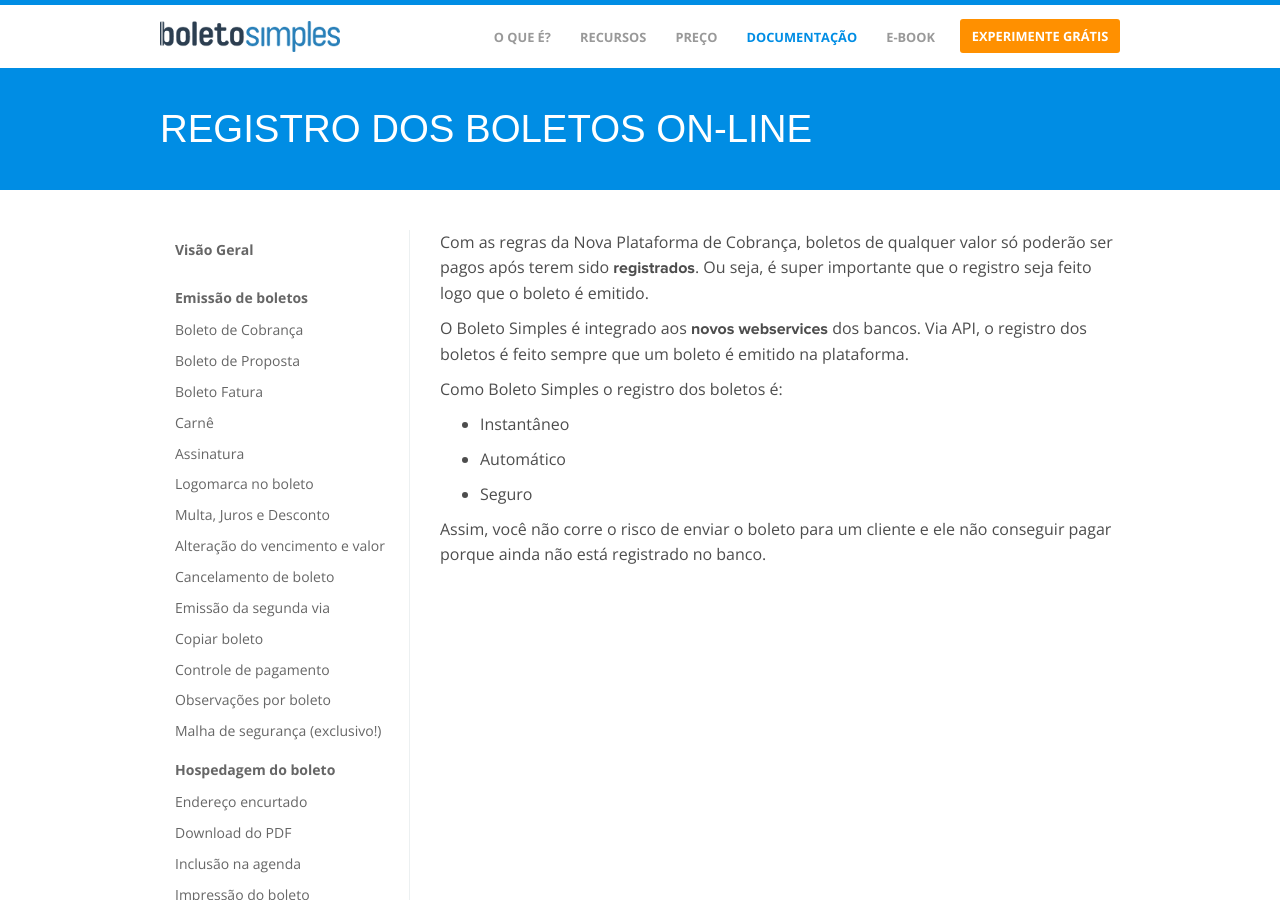
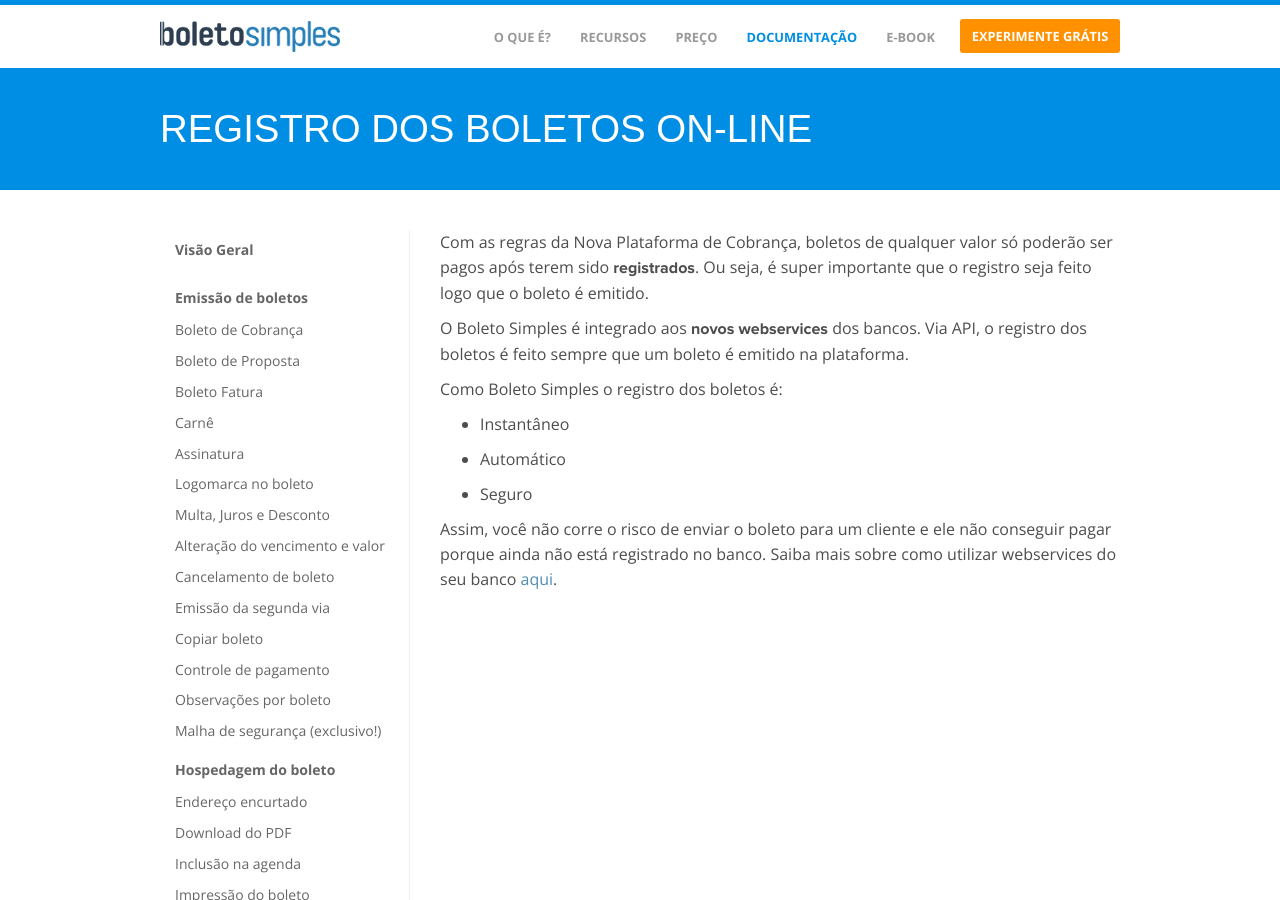
Before and after one commit to BoletoSimples/boletosimples-features, a Jekyll site: the page built from integracao-com-os-bancos/registro-dos-boletos-on-line.markdown, in a window 1280 px wide and 900 px high. Built offline with Jekyll 4.4.1, drawn with Linux system fonts in a browser that asks for light colours.

Commit message:
Updated Registro Dos Boletos On Line

```diff
--- a/integracao-com-os-bancos/registro-dos-boletos-on-line.markdown
+++ b/integracao-com-os-bancos/registro-dos-boletos-on-line.markdown
@@ -5,7 +5,6 @@
 ---
 
 Com as regras da Nova Plataforma de Cobrança, boletos de qualquer valor só poderão ser pagos após terem sido **registrados**. Ou seja, é super importante que o registro seja feito logo que o boleto é emitido.
-
 
 O Boleto Simples é integrado aos **novos webservices** dos bancos. Via API, o registro dos boletos é feito sempre que um boleto é emitido na plataforma.
 
@@ -17,5 +16,4 @@
 
 * Seguro
 
-
-Assim, você não corre o risco de enviar o boleto para um cliente e ele não conseguir pagar porque ainda não está registrado no banco.
+Assim, você não corre o risco de enviar o boleto para um cliente e ele não conseguir pagar porque ainda não está registrado no banco. Saiba mais sobre como utilizar webservices do seu banco [aqui](https://boletosimples.zendesk.com/hc/pt-br/articles/360000855973-Conex%C3%A3o-online-com-o-banco-atrav%C3%A9s-de-Webservice).
```
